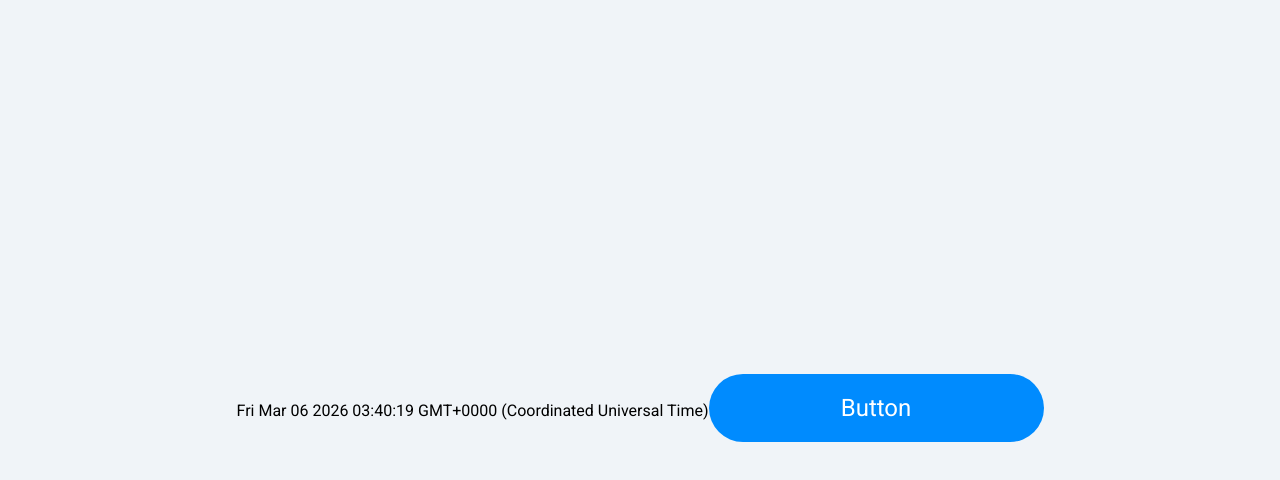
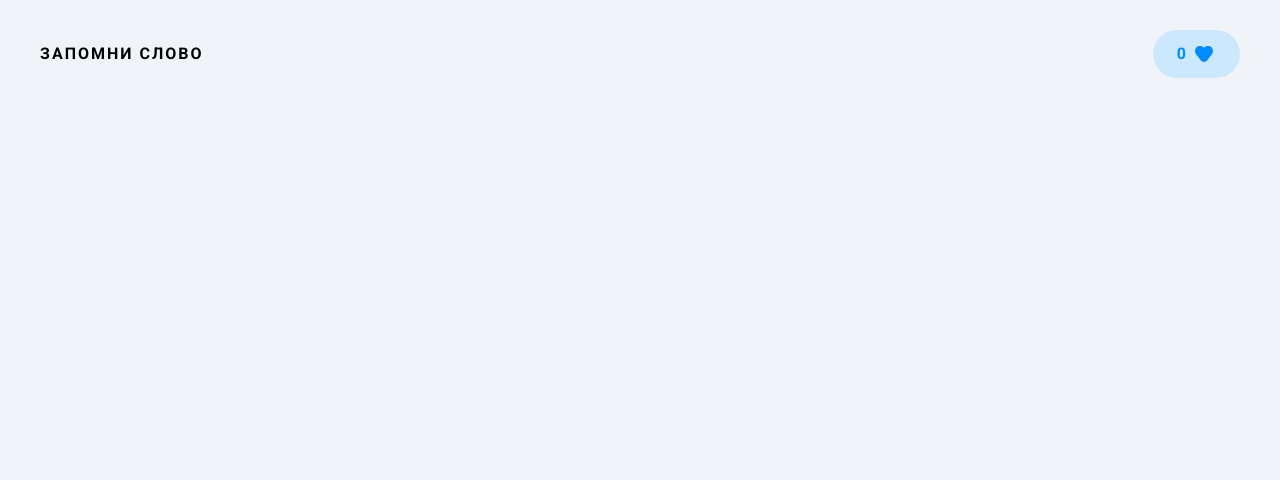
Before and after one commit to KerishT/vue-words, a Vue app: page / in a window 1280 px wide. Shown: the top 480 px of the page. Built offline with nearby package versions, Linux system fonts and the light colour scheme.

Commit message:
Add Header, Score, IconHeart

```diff
--- a/src/App.vue
+++ b/src/App.vue
@@ -1,12 +1,11 @@
 <script setup>
-  import Button from "./components/Button.vue"
-
-  const date = new Date()
+  import Header from "./components/Header.vue"
 </script>
 
 <template>
-  <span>{{ date }}</span>
-  <Button>Button</Button>
+  <Header />
+
+  <div class="content"></div>
 </template>
 
 <style scoped></style>
--- /dev/null
+++ b/src/assets/icons/IconHeart.vue
@@ -0,0 +1,14 @@
+<template>
+  <svg
+    width="24"
+    height="24"
+    viewBox="0 0 24 24"
+    fill="none"
+    xmlns="http://www.w3.org/2000/svg"
+  >
+    <path
+      d="M15.4709 4.0535C14.1978 4.22856 12.9226 4.8312 12 5.80891C11.0774 4.8312 9.8022 4.22856 8.52915 4.0535C6.91335 3.83131 5.1499 4.28425 4.05884 5.73088C2.64706 7.60276 2.64705 10.254 4.05884 12.1258L8.75286 18.3496C10.4125 20.5501 13.5875 20.5501 15.2471 18.3496L19.9412 12.1258C21.3529 10.254 21.3529 7.60276 19.9412 5.73088C18.8501 4.28425 17.0867 3.83131 15.4709 4.0535Z"
+      fill="#008BFE"
+    />
+  </svg>
+</template>
--- /dev/null
+++ b/src/components/Header.vue
@@ -0,0 +1,29 @@
+<script setup>
+  import Score from "./Score.vue"
+</script>
+
+<template>
+  <header class="header">
+    <span class="logo">Запомни слово</span>
+
+    <Score />
+  </header>
+</template>
+
+<style scoped>
+  .header {
+    display: flex;
+    align-items: center;
+    justify-content: space-between;
+    gap: 24px;
+    padding: 30px 40px;
+  }
+
+  .logo {
+    font-size: 16px;
+    line-height: 24px;
+    font-weight: 700;
+    letter-spacing: 2px;
+    text-transform: uppercase;
+  }
+</style>
--- /dev/null
+++ b/src/components/Score.vue
@@ -0,0 +1,31 @@
+<script setup>
+  import IconHeart from "../assets/icons/IconHeart.vue"
+
+  const { value } = defineProps({
+    value: {
+      type: Number,
+      default: 0,
+    },
+  })
+</script>
+
+<template>
+  <span class="score">
+    <span>{{ value }}</span>
+    <IconHeart />
+  </span>
+</template>
+
+<style scoped>
+  .score {
+    display: inline-flex;
+    gap: 6px;
+    color: var(--blue);
+    font-weight: 700;
+    font-size: 16px;
+    line-height: 24px;
+    background-color: var(--blue-light);
+    padding: 12px 24px;
+    border-radius: 36px;
+  }
+</style>
--- a/src/style.css
+++ b/src/style.css
@@ -22,8 +22,5 @@ body {
   -webkit-font-smoothing: antialiased;
   -moz-osx-font-smoothing: grayscale;
   background-color: var(--bg-color);
-
-  display: grid;
-  place-items: center;
-  min-height: 100vh;
+  margin: 0;
 }
```
